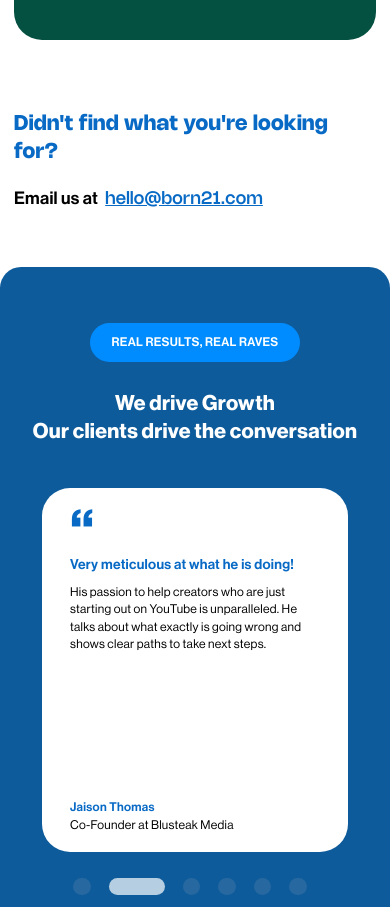
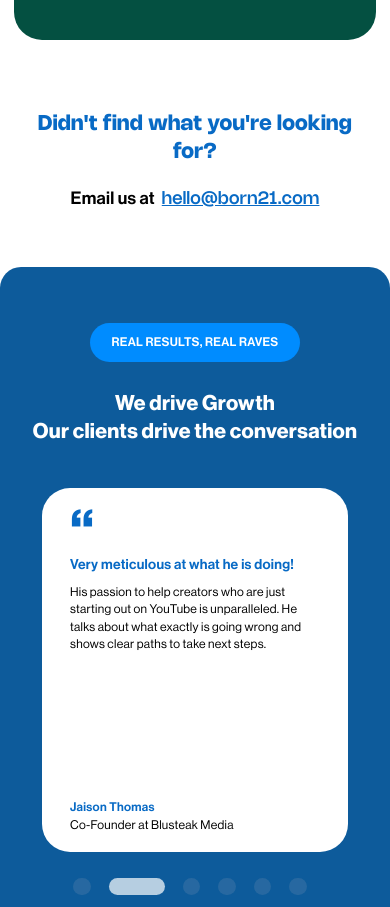
Before and after one commit to A-Coder02/born-21-website, a React (Vite) app: page / in a window 390 px wide. Shown: the part 3911-4818 px from the top of the page. Built offline with nearby package versions, Linux system fonts and the light colour scheme; a web font is replaced by a local one.

Commit message:
Email Section UI modified

```diff
--- a/src/pages/Home/index.jsx
+++ b/src/pages/Home/index.jsx
@@ -24,12 +24,12 @@ const Home = () => {
                 <ServicesSection />
                 <StepsSection />
                 <Section>
-                    <h2 className='font-nohemi font-bold md:text-5xl text-2xl text-blue md:text-center mb-6 md:mb-4' >
+                    <h2 className='font-nohemi font-bold md:text-5xl text-2xl text-blue text-center mb-6 md:mb-4' >
                         Didn't find what you're looking for?
                         <br />
 
                     </h2>
-                    <p className='md:text-3xl text-xl md:text-center font-medium mb-16 md:mb-28' >
+                    <p className='md:text-3xl text-xl text-center font-medium mb-16 md:mb-28' >
                         <span>
                             Email us at
                         </span>
```
